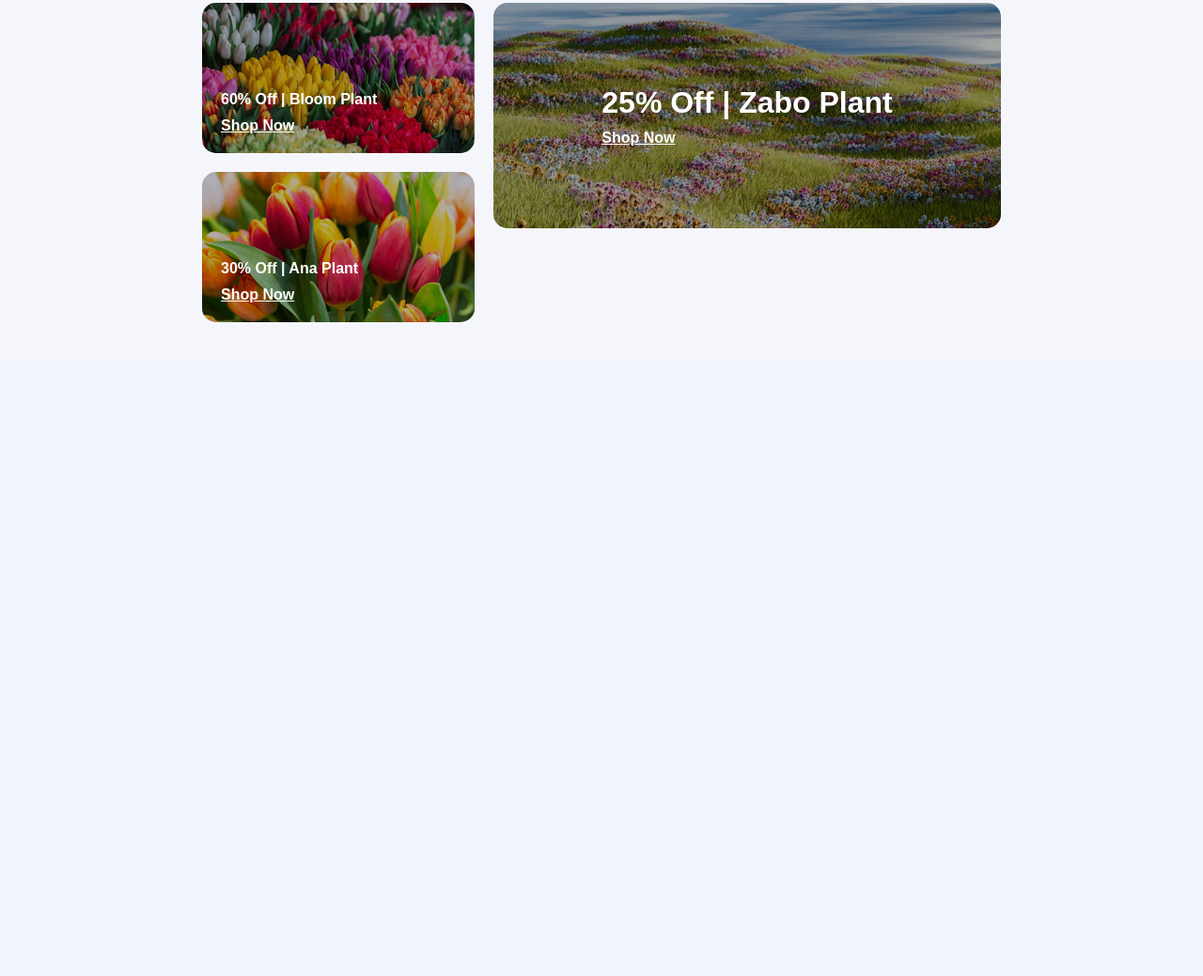
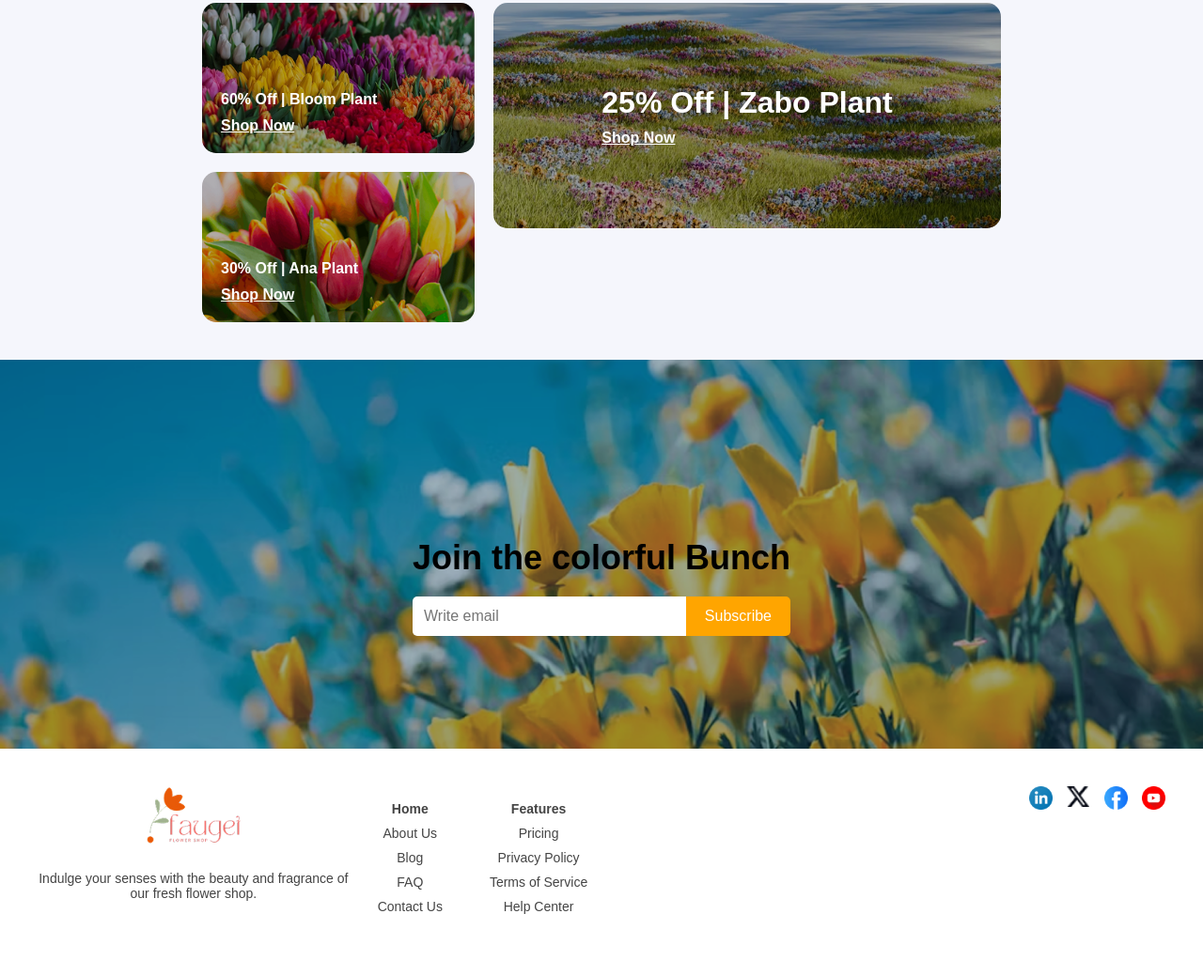
Before and after one commit to Sanjanasanju1222/Flower-Shop, a plain HTML site: page index.html in a window 1280 px wide. Shown: the part 2471-3510 px from the top of the page at 94% size. Before the commit the page ends 2854 px from the top, so only its background shows below. Drawn offline with Linux system fonts and the light colour scheme.

Commit message:
five commit

```diff
--- a/index.html
+++ b/index.html
@@ -137,5 +137,44 @@
     </div>
   </div>
 </section>
+<section class="subscribe-section">
+  <div class="overlay">
+    <h1>Join the colorful Bunch</h1>
+    <div class="subscribe-form">
+      <input type="email" placeholder="Write email">
+      <button>Subscribe</button>
+    </div>
+  </div>
+</section>
+<footer class="footer">
+  <div class="footer-container">
+    <div class="footer-left">
+      <img src="assets/logo.png" alt="Logo" class="logo">
+      <p>Indulge your senses with the beauty and fragrance of our fresh flower shop.</p>
+    </div>
+    <div class="footer-links">
+      <ul>
+        <li><strong>Home</strong></li>
+        <li>About Us</li>
+        <li>Blog</li>
+        <li>FAQ</li>
+        <li>Contact Us</li>
+      </ul>
+      <ul>
+        <li><strong>Features</strong></li>
+        <li>Pricing</li>
+        <li>Privacy Policy</li>
+        <li>Terms of Service</li>
+        <li>Help Center</li>
+      </ul>
+    </div>
+    <div class="footer-icons">
+      <a href="#"><img src="assets/icon-linkedin.png" alt="LinkedIn"></a>
+      <a href="#"><img src="assets/icon-twitter.png" alt="Twitter"></a>
+      <a href="#"><img src="assets/icon-facebook.png" alt="Facebook"></a>
+      <a href="#"><img src="assets/icon-youtube.png" alt="YouTube"></a>
+    </div>
+  </div>
+</footer>
 </body>
 </html>
--- a/style.css
+++ b/style.css
@@ -293,3 +293,112 @@ body {
   align-items: center;
   justify-content: center;
 }
+.subscribe-section {
+  background-image: url('assets/news-letter-bg.png');
+  background-size: cover;
+  background-position: center;
+  text-align: center;
+  padding: 100px 20px 60px;
+  color: white;
+  position: relative;
+}
+
+.overlay {
+  padding: 60px 20px;
+  border-radius: 10px;
+  display: inline-block;
+}
+
+.subscribe-section h1 {
+  font-size: 36px;
+  font-weight: bold;
+  margin-bottom: 20px;
+}
+
+.subscribe-form {
+  display: flex;
+  justify-content: center;
+  align-items: center;
+  max-width: 600px;
+  margin: 0 auto;
+}
+
+.subscribe-form input {
+  padding: 12px;
+  width: 70%;
+  border: none;
+  border-radius: 5px 0 0 5px;
+  outline: none;
+  font-size: 16px;
+}
+
+.subscribe-form button {
+  padding: 12px 20px;
+  background-color: orange;
+  border: none;
+  color: white;
+  border-radius: 0 5px 5px 0;
+  font-size: 16px;
+  cursor: pointer;
+}
+
+/* Footer section */
+.footer {
+  background: #fff;
+  padding: 40px 20px;
+  font-family: Arial, sans-serif;
+}
+
+.footer-container {
+  display: flex;
+  justify-content: space-between;
+  flex-wrap: wrap;
+  gap: 30px;
+  max-width: 1200px;
+  margin: auto;
+}
+
+.footer-left {
+  flex: 1;
+  min-width: 250px;
+}
+
+.footer-left .logo {
+  width: 100px;
+  margin-bottom: 10px;
+}
+
+.footer-left p {
+  color: #444;
+  font-size: 14px;
+}
+
+.footer-links {
+  display: flex;
+  gap: 50px;
+  flex: 2;
+  min-width: 250px;
+}
+
+.footer-links ul {
+  list-style: none;
+  padding: 0;
+}
+
+.footer-links li {
+  margin-bottom: 10px;
+  color: #444;
+  font-size: 14px;
+  cursor: pointer;
+}
+
+.footer-icons {
+  display: flex;
+  gap: 15px;
+  align-items: flex-start;
+}
+
+.footer-icons img {
+  width: 25px;
+  cursor: pointer;
+}
```
